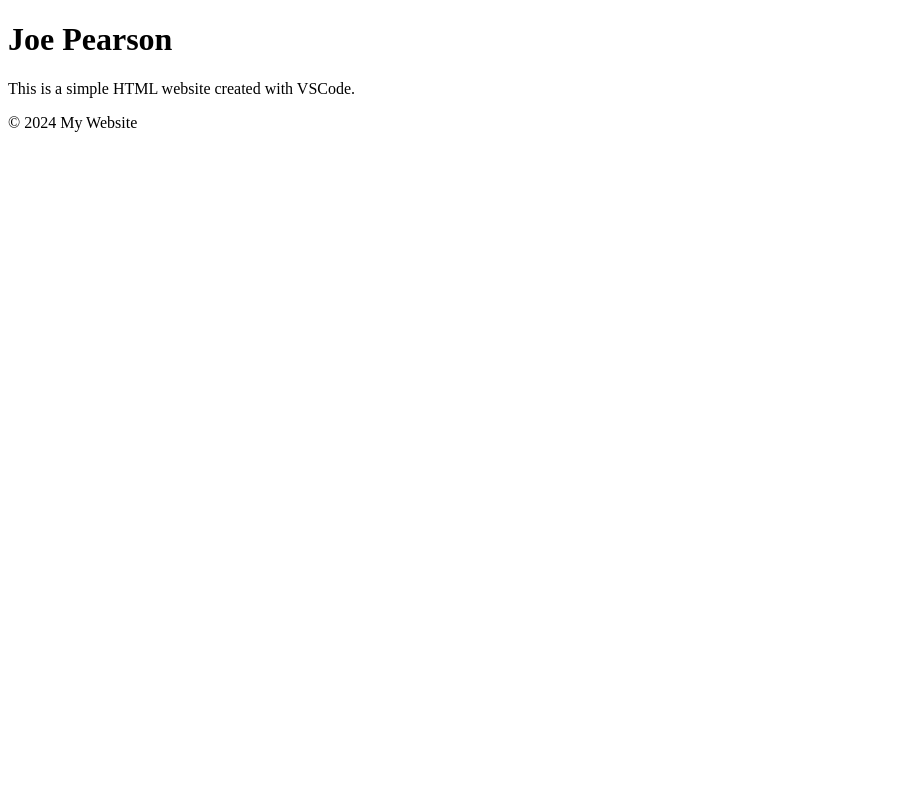
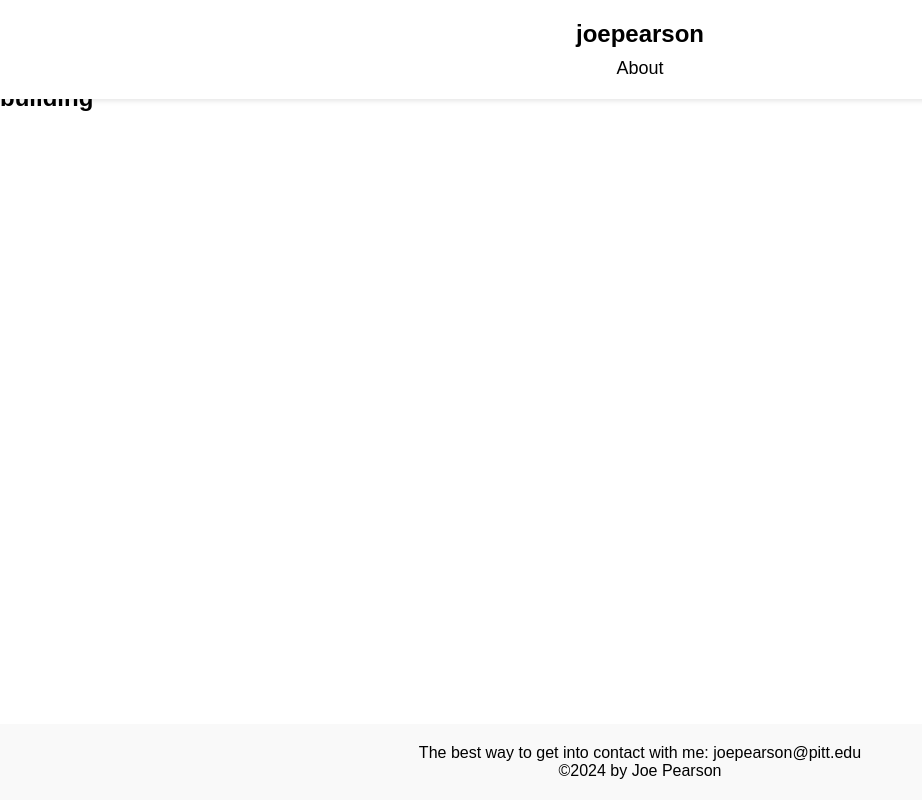
Before and after one commit to joeforevergreen/website-9-24, a website: page index.html in a window 1280 px wide. Shown: the whole page, without its empty margins (0-922 px from the left). Drawn offline with Linux system fonts and the light colour scheme.

Commit message:
first 2 pages

```diff
--- a/index.html
+++ b/index.html
@@ -4,18 +4,29 @@
     <meta charset="UTF-8">
     <meta name="viewport" content="width=device-width, initial-scale=1.0">
     <title>Joe Pearson</title>
+    <link rel="stylesheet" href="style.css">
 </head>
 <body>
     <header>
-        <h1>Joe Pearson</h1>
+        <nav>
+            <div class="logo">joepearson</div>
+            <ul>
+                <li><a href="pages/about.html">About</a></li>
+
+            </ul>
+        </nav>
     </header>
 
-    <main>
-        <p>This is a simple HTML website created with VSCode.</p>
-    </main>
+    <section class="hero">
+        <div class="text-container">
+            <h1>Joe Pearson</h1>
+            <h2>learning<br>creating<br>building</h2>
+        </div>
+    </section>
 
     <footer>
-        <p>© 2024 My Website</p>
+        <p>The best way to get into contact with me: joepearson@pitt.edu</p>
+        <p>©2024 by Joe Pearson</p>
     </footer>
 </body>
 </html>
--- /dev/null
+++ b/style.css
@@ -0,0 +1,66 @@
+* {
+    margin: 0;
+    padding: 0;
+    box-sizing: border-box;
+}
+
+body {
+    font-family: Arial, sans-serif;
+    background-color: white;
+    color: black;
+    min-height: 100vh;
+    display: flex;
+    flex-direction: column;
+}
+
+/* Fixed header */
+header {
+    background-color: #fff;
+    padding: 20px 0;
+    text-align: center;
+    position: fixed;
+    top: 0;
+    width: 100%;
+    z-index: 1000;
+    box-shadow: 0 2px 5px rgba(0, 0, 0, 0.1);
+}
+
+/* Navigation styling */
+nav ul {
+    list-style-type: none;
+    padding: 0;
+    display: inline-block;
+}
+
+nav ul li {
+    display: inline-block;
+    margin: 0 20px;
+}
+
+nav ul li a {
+    text-decoration: none;
+    color: black;
+    font-size: 18px;
+}
+
+/* Logo styling */
+.logo {
+    font-size: 24px;
+    font-weight: bold;
+    margin-bottom: 10px;
+}
+
+/* Main content area */
+main {
+    margin-top: 120px; /* Adjust based on the height of your header */
+    padding: 20px;
+    flex-grow: 1;
+}
+
+/* Footer styling */
+footer {
+    text-align: center;
+    padding: 20px;
+    background-color: #f9f9f9;
+    margin-top: auto;
+}
```
Also changed, not shown: pages/about.html (added, +35 -0 lines).
